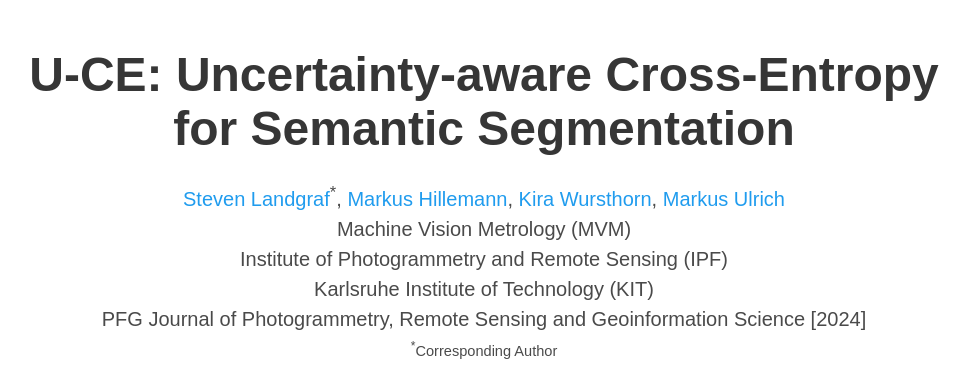
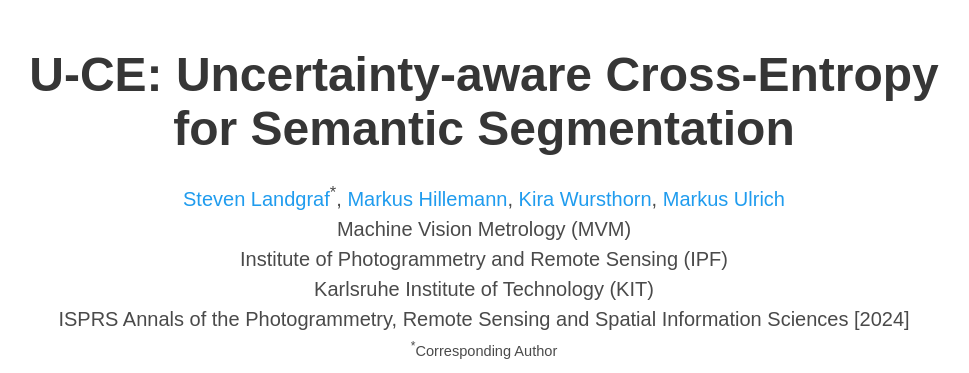
Before and after one commit to StevenLandgraf/U-CE_Website, a plain HTML site: page index.html in a window 1280 px wide. Shown: the top 373 px of the page, without its empty margins (156-1125 px from the left). Drawn offline with nearby package versions, Linux system fonts and the light colour scheme; some icons are missing; a web font is replaced by a local one.

Commit message:
Update index.html

```diff
--- a/index.html
+++ b/index.html
@@ -60,7 +60,7 @@
                   </div>
 
                   <div class="is-size-5 publication-authors">
-                    <span class="author-block">Machine Vision Metrology (MVM)<br>Institute of Photogrammetry and Remote Sensing (IPF)<br>Karlsruhe Institute of Technology (KIT)<br> PFG Journal of Photogrammetry, Remote Sensing and Geoinformation Science [2024]</span>
+                    <span class="author-block">Machine Vision Metrology (MVM)<br>Institute of Photogrammetry and Remote Sensing (IPF)<br>Karlsruhe Institute of Technology (KIT)<br> ISPRS Annals of the Photogrammetry, Remote Sensing and Spatial Information Sciences [2024]</span>
                     <span class="eql-cntrb"><small><br><sup>*</sup>Corresponding Author</small></span>
                   </div>
 
```
